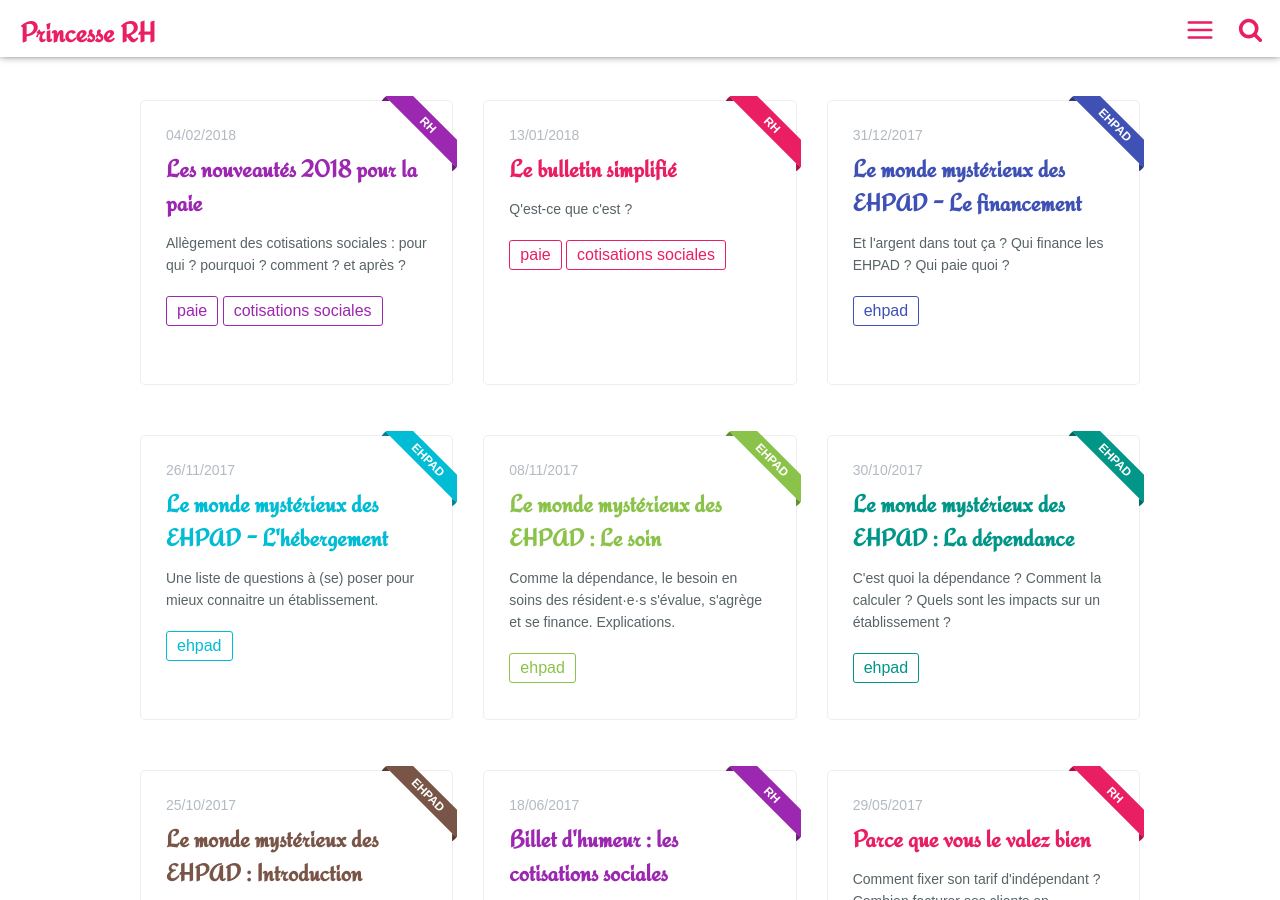
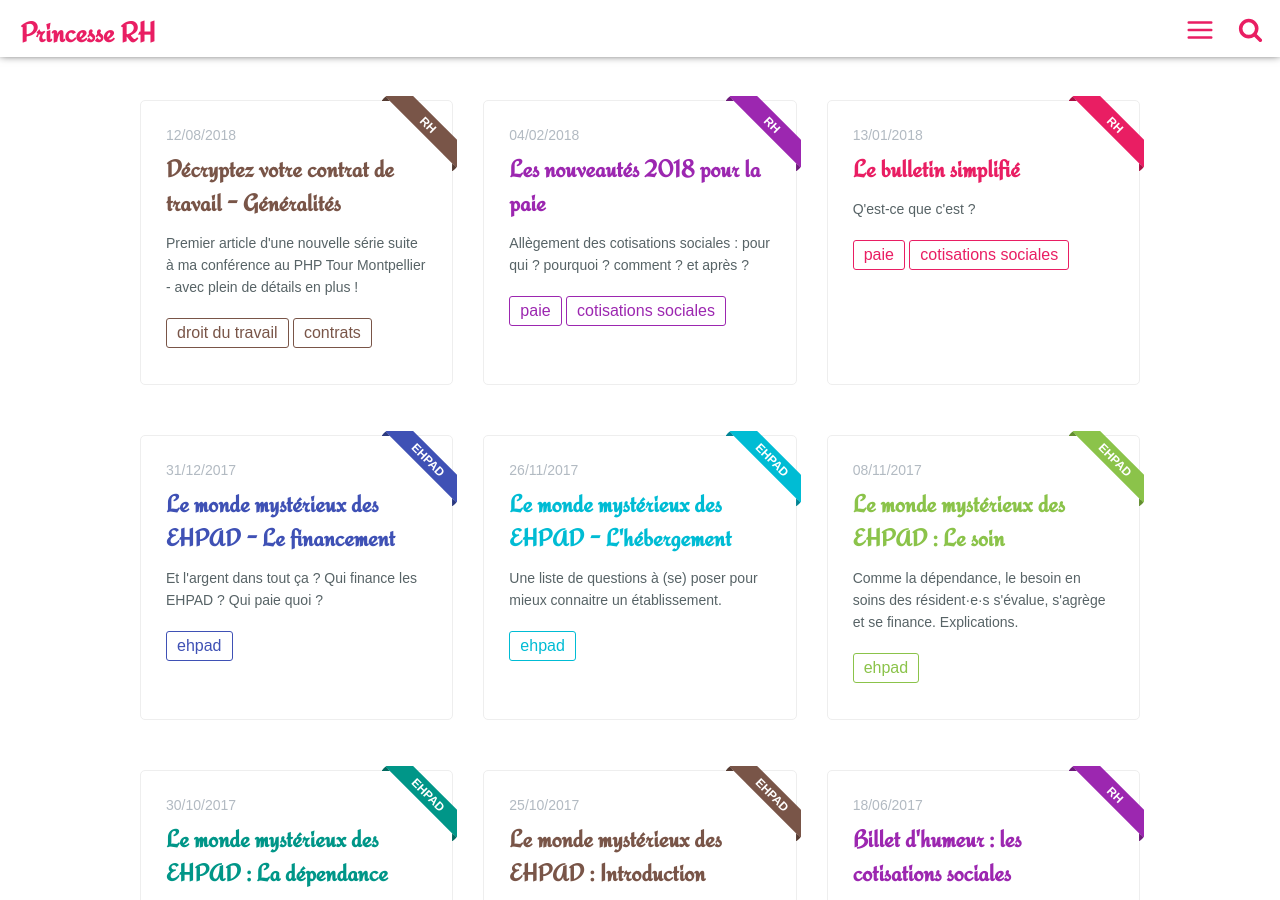
Before and after one commit to Libelilou/libelilou.github.io, a Jekyll site: the page built from index.html, in a window 1280 px wide and 900 px high. Built offline with Jekyll 4.4.1, drawn with Linux system fonts in a browser that asks for light colours; some of the changed lines change nothing that is shown.

Commit message:
Publication 1er article

```diff
--- a/_posts/rh/2018-08-12-phptour.1.md
+++ b/_posts/rh/2018-08-12-phptour.1.md
@@ -1,37 +1,24 @@
 ---
-title: "Décryptez votre contrat de travail"
-introduction: "Ma conférence au PHP Tour Montpellier - avec quelques détails en plus. Contrats, horaires, salaires avec un focus sur la SYNTEC"
-published: false
+title: "Décryptez votre contrat de travail - Généralités"
+introduction: "Premier article d'une nouvelle série suite à ma conférence au PHP Tour Montpellier - avec plein de détails en plus !"
+published: true
 post-color: 6
 tags:
   - droit du travail
   - contrats
-  - horaires
-  - salaires
-  - SYNTEC
 ---
 
-J’ai mis un peu de temps à m’y mettre ! Voici l’article qui accompagne, de manière un peu plus complète, mon intervention au PHP Tour de Montpellier : "Décryptez votre contrat de travail".
-Participer à cette conférence fut un grand honneur pour moi, et j’ai passé un très bon moment, échangé avec plein de gens super et rencontré mes idoles (iels se reconnaitront :D).
+J’ai mis un peu de temps à m’y mettre ! Voici une série d'articles qui accompagne, de manière un peu plus complète, mon intervention au PHP Tour de Montpellier : "Décryptez votre contrat de travail".
 
-{ à garder mais en conclusion de la série, je pense}
+> Les premiers articles de cette série parlent des contrats et de la relation de travail d'une manière générale. Dans les deux derniers articles, sur les horaires et les rémunérations, je ferai à chaque fois une première partie sur les généralités du code du travail, puis en deuxième partie, un focus sur la SYNTEC.
 
-J'étais un peu stressée et je doutais de mes capacités à intéresser les participant·e·s pendant 40 minutes, parce que le domaine des <abbr title="Ressources Humaines">RH</abbr> est souvent considéré comme ennuyeux ou trop complexe. J'ai voulu tenter quelque chose d'un peu décalé en utilisant les codes du développement pour servir mon propos. J'ai lu quelques critiques sur ces analogies justement, certains jugeant ce parallèle maladroit ou peu judicieux. Sans vouloir lancer une polémique ni donner l’idée que je me crois parfaite, loin de là, je ne peux pas m’empêcher de me demander si ces critiques ne viennent pas du fait que :
+Participer à cette conférence fut un grand honneur pour moi, et j’ai passé un très bon moment, échangé avec plein de gens super et rencontré mes idoles (iels se reconnaitront :D). J'étais un peu stressée et je doutais de mes capacités à intéresser les participant·e·s pendant 40 minutes, parce que le domaine des <abbr title="Ressources Humaines">RH</abbr> est souvent considéré comme ennuyeux ou trop complexe. J'ai voulu tenter quelque chose d'un peu décalé en utilisant le langage du développement pour servir mon propos. Je ne vais pas réutiliser ce langage, ni mes analogies et métaphores ici, puisque cet article ne se destine pas uniquement à un public de développeurs. Donc, pour mon lectorat "non-dev", pas d'inquiétude, vous devriez tout comprendre :D
 
-1. je suis une femme et je ne travaille pas dans le domaine du développement ;
-2. j’ai moi-même dit au tout début de ma conférence "attention, ça reste des analogies, je reste une RH et pas une développeuse, j’ai peut-être simplifié ou détourné quelques concepts"… (tendant un peu le bâton pour me faire battre du coup) ;
-3.
-je me demande si ce genre de critiques auraient été exprimées si j’avais annoncé dès le départ que je n’avais pas trouvé ces analogies seule et qu’elles avaient toutes été validées par mon mari, développeur depuis 10 ans, et par un membre de l’équipe du PHP Tour…
-
-{ / à garder mais en conclusion, je pense}
-
-Bref, tout ça pour dire que j’ai pris beaucoup de plaisir à préparer et à donner cette conférence, et que je reste convaincue qu’il est important de connaître un peu les droits et devoirs que nous avons tous en tant que salarié·e·s, ou du moins, de savoir où chercher les réponses.
+J’ai pris beaucoup de plaisir à préparer et à donner cette conférence, et je reste convaincue qu’il est important de connaître un peu les droits et devoirs que nous avons tous en tant que salarié·e·s, ou du moins, de savoir où chercher les réponses.
 
 Et pourquoi je pense que c'est important de comprendre tout ce qui va suivre ? Parce que vous signez aussi votre contrat de travail, ce qui veut dire que vous vous engagez aussi à en respecter les termes – sauf bien sûr les clauses abusives, même si vous les avez signées. Alors, lisez votre contrat et ses annexes, intéressez-vous de temps en temps aux évolutions de votre convention collective, des accords d'entreprise qui sont signés, au règlement intérieur,insistez pour vous faire expliquer les termes ou les articles que vous ne comprenez pas.
 
 Et surtout, doutez ! Ayez un esprit critique. Attention aux interprétations abusives (non, l'obligation de loyauté n'est en aucun cas une clause de non concurrence), aux rumeurs ("t'inquiète, ici ça se passe comme ça") et faites de la veille (l’employeur ne cherche pas forcément à vous tromper mais le fait est que la loi est complexe, même pour des personnes formées en RH. Elle change souvent et l’erreur est humaine. Il est facile de rater des arrêts de la Cour de Cassation, parce que, croyez-le ou non mais nous ne passons pas notre temps sur Legifrance à éplucher les dizaines de jugements rendus par les différentes cours) !
-
-Pour m'adapter à mon lectorat varié, je n'ai pas conservé le parallèle entre développement et RH pour ces articles.
 
 > Je vais commencer par un <i lang="en">fun fact</i>, parce que les RH c’est plein de <i lang="en">fun fact</i> : aujourd’hui, GRH, c’est Gestion des Ressources Humaines mais ça n’a pas toujours été le cas, à l’origine c’était Gestion des Relations Humaines et au train où on va, peut-être que dans quelques années, ça voudra dire Gestion de la Rentabilité Humaine…
 
@@ -39,24 +26,24 @@ Dans ce premier article, nous traiterons des généralités du contrat de travai
 
 ## Le contrat de travail
 
-C'est un contrat par lequel une personne s'engage à travailler pour le compte d'une autre personne (physique ou morale) moyennant rémunération. Il regroupe donc une partie des clauses qui vont régir la relation entre l'employeur et le salarié (notamment les horaires, la rémunération, l'identité des parties, etc.).
+C'est un contrat par lequel une personne s'engage à travailler pour le compte d'une autre personne (physique ou morale) moyennant rémunération. Il regroupe donc une partie des clauses qui vont régir la relation entre l'employeur et lea salarié·e (notamment les horaires, la rémunération, l'identité des parties, etc.).
 
 _Pourquoi seulement "une partie" des clauses ? Je laisse le suspens intact pour l'instant ;)_
 
-Alors bien entendu, l’employeur ne met pas "ce qu’il veut" dans le contrat de travail, mais doit respecter tout un tas de contraintes. Malheureusement, ce n’est pas toujours le cas. C’est pourquoi, je pense, il est important que vous compreniez aussi tous ces enjeux parce que **vous avez un rôle à jouer**.
+Alors bien entendu, l’employeur ne met pas "ce qu’il veut" dans le contrat de travail, mais doit respecter tout un tas de contraintes. Malheureusement, ce n’est pas toujours le cas et c'est pourquoi, à mon sens, **vous avez un rôle à jouer**.
 
 ### Contraintes des signataires
 
-L'employeur peut être une personne physique ou morale, auquel cas le signataire sera la personne ayant pouvoir d'engager l'entreprise (gérant, directeur, etc.).
+L'employeur peut être une personne physique ou morale, auquel cas le signataire sera la personne ayant pouvoir d'engager l'entreprise (gérant·e, directeurice, etc.).
 
-Le salarié est la personne physique qui occupera le poste proposé, sauf s'il s'agit d'un majeur sous tutelle – auquel cas c'est le représentant légal qui signera le contrat. Si le salarié est mineur, l'autorisation de son représentant légal sera nécessaire, sauf s'il est émancipé (auquel cas, la décision de justice devra être inclue au dossier).
+Lea salarié·e est la personne physique qui occupera le poste proposé, sauf s'il s'agit d'un·e majeur·e sous tutelle – auquel cas c'est lea représentant·e légal·e qui signera le contrat. Si lea salarié·e est mineur, l'autorisation de son ou sa représentant·e légal·e sera nécessaire, sauf s'iel est émancipé·e (auquel cas, la décision de justice devra être inclue au dossier).
 
-Il est par ailleurs interdit d'employer des jeunes de moins de 16 ans, sauf cas particuliers (spectacle, mannequinnat sur autorisation du Préfet, apprentissage dès 15 ans ou emploi pendant une partie des vacances scolaires dès 14 ans). L'exploitation des [stagiaires](https://youtu.be/0pZGLTuC41g) est possible en revanche… je plaisante, bien sûr, un stagiaire n'est pas là pour effectuer le travail d'un salarié mais pour apprendre et se former !
+Il est par ailleurs interdit d'employer des jeunes de moins de 16 ans, sauf cas particuliers (spectacle, mannequinnat sur autorisation du Préfet, apprentissage dès 15 ans ou emploi pendant une partie des vacances scolaires dès 14 ans). L'exploitation des [stagiaires](https://youtu.be/0pZGLTuC41g) est possible en revanche… je plaisante, bien sûr, les stagiaires ne sont pas là pour effectuer un travail salarié mais pour apprendre et se former !
 
 ### Contraintes de forme
 
-Par exemple, un CDI à temps plein n’est pas obligatoirement écrit – mais bon, c'est rare ! En revanche, s’il est écrit, il doit l’être en français, sauf pour la fonction si c’est impossible, auquel cas il faut ajouter une "explication en français du terme étranger" (j’aimerais voir le contrat d’un UX designer ou d’un développeur full-stack !)…
-Les autres contrats (CDD, temps partiel, apprentissage notamment) doivent impérativement être écrits.
+Par exemple, un CDI à temps plein n’est pas obligatoirement écrit – mais bon, c'est rare ! En revanche, s’il est écrit, il doit l’être en français, sauf pour la fonction si c’est impossible, auquel cas il faut ajouter une "explication en français du terme étranger" (j’aimerais voir le contrat d’un UX designer ou d’un développeur full-stack !).
+Certaines contrats en revanche (CDD, temps partiel, apprentissage notamment) doivent impérativement être écrits.
 
 ### Contraintes de contenu
 
```
